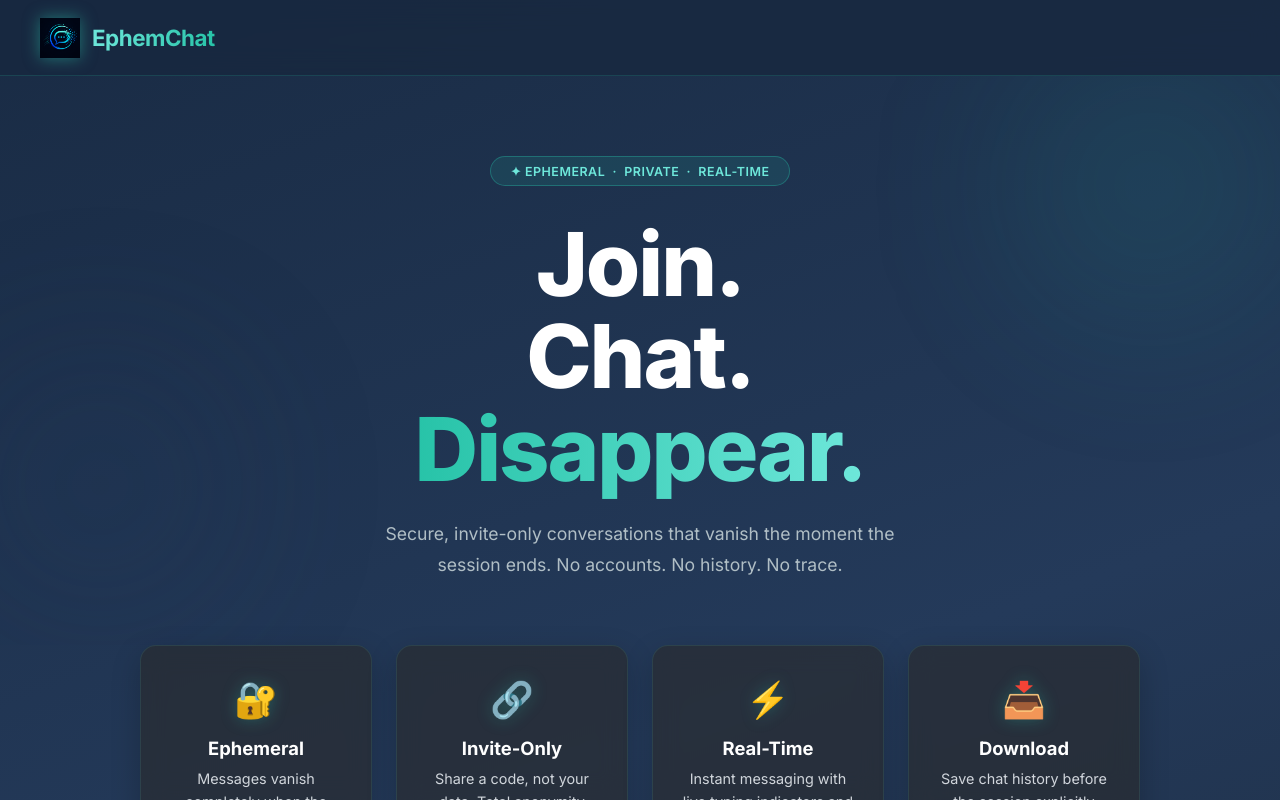
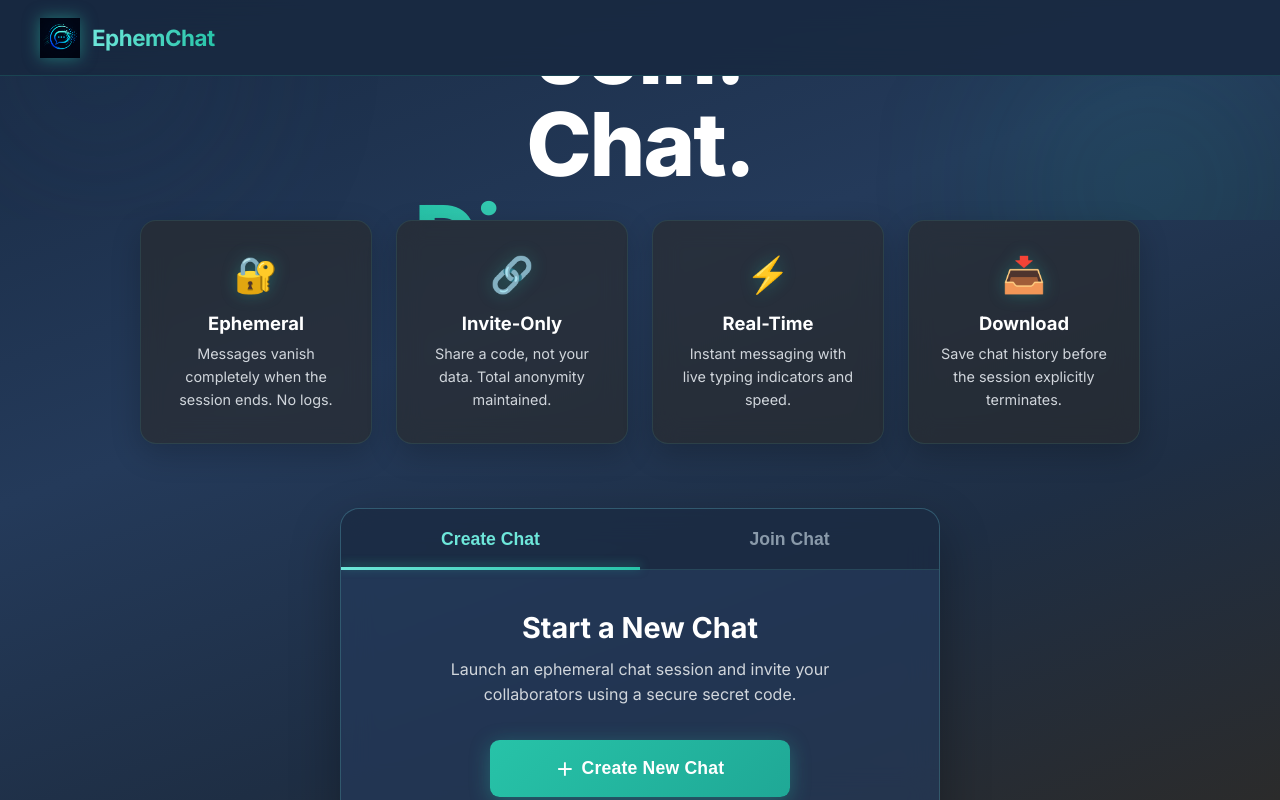
Before and after one commit to Royalp24/chat-app, a React app in the folder frontend/: page / in a window 1280 px wide. Built offline with nearby package versions, Linux system fonts and the light colour scheme; no server answers; the HTML template or start-up script is replaced by a standard one.

Commit message:
fix: landing page clipping - change min-height to height 100% to work with app container overflow:hidden

```diff
--- a/frontend/src/styles/landing.css
+++ b/frontend/src/styles/landing.css
@@ -6,7 +6,7 @@
 /* ── Root overrides for landing ── */
 .landing {
   width: 100%;
-  min-height: 100%;
+  height: 100%;
   display: flex;
   flex-direction: column;
   background: linear-gradient(160deg, #192b44 0%, #243A5A 40%, #1e2e44 70%, #2B2B2B 100%);
```
